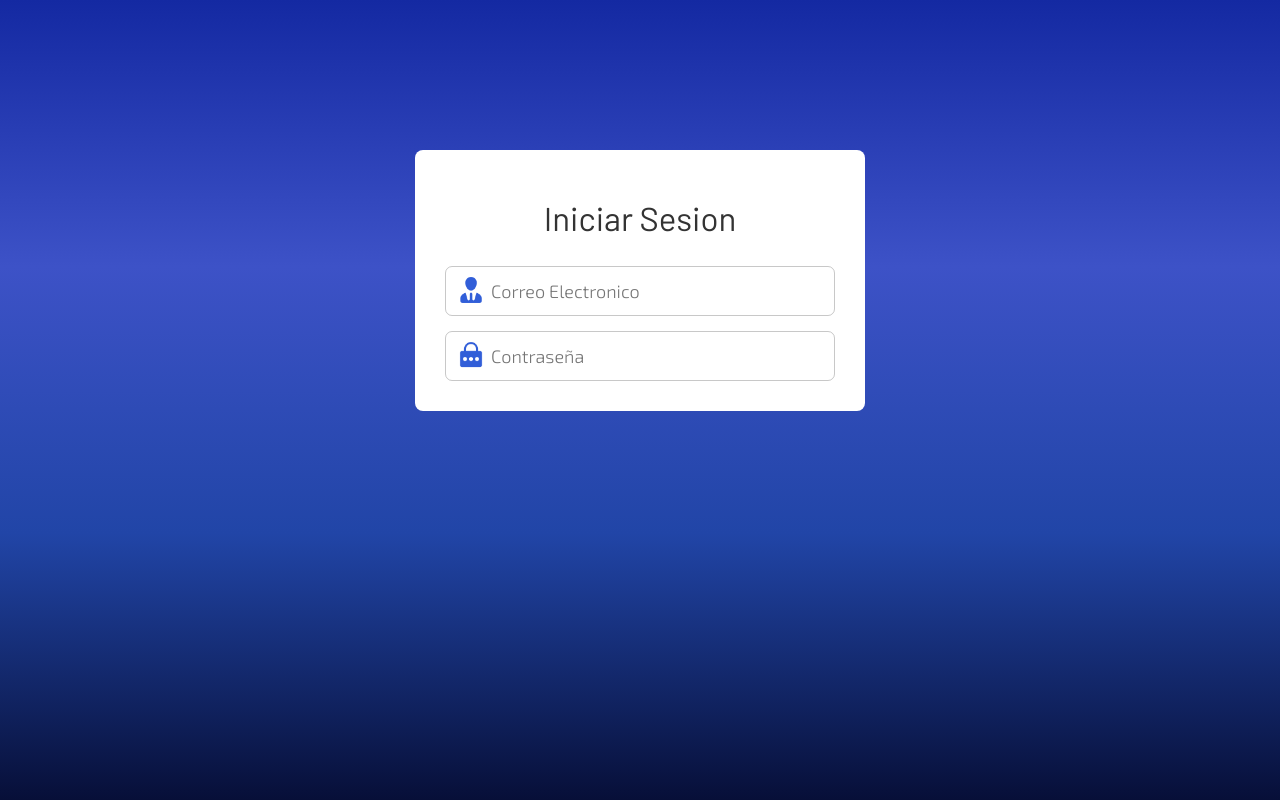
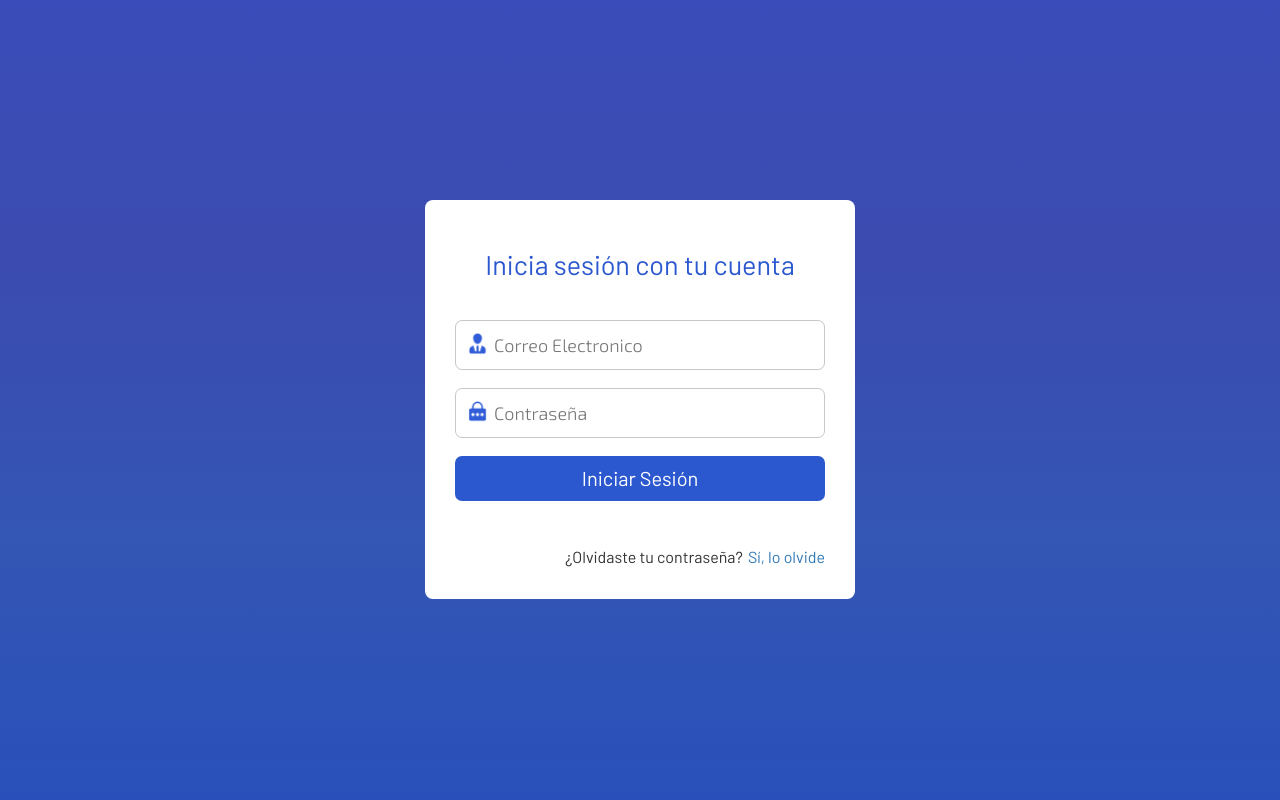
Before and after one commit to CristhoferMF/Quipu, a PHP site: page /seguimiento/login in a window 1280 px wide. Run offline with PHP 8.4, Linux system fonts and the light colour scheme.

Commit message:
Diseño: login y inicio terminado.Rutas de acceso a estas hechas. Siguiente paso: Olvido Contrasena

```diff
--- a/assets/css/login.css
+++ b/assets/css/login.css
@@ -4,41 +4,82 @@
 
 }
 .bg-blue{
-    background: linear-gradient(#1429a2,#3d52c7,#2145a7,#070f38);
+    background: linear-gradient(#3a4cb9,#3b4baf,#3456b4,#2950ba);
     height: 100vh;
     width: 100%;
     top: 0;
     position: fixed;
 }
 .content-mother{
-    margin-top: 150px;
+    margin-top: 200px;
+    margin-bottom:100px;
 }
 .small-top-space{
-    margin-top: 15px;
+    margin-top: 18px;
 }
 .white{
     background: white;
 }
+.btn-iniciar{
+    color: white;
+    background: #2b58cf;
+    border: none;
+    font-size: 18px;
+    margin-top: 50px;
+    margin-bottom: 20px;
+    padding: 10px;
+    padding-left: 20px;
+    padding-right: 20px;
+}
+footer{
+    position: absolute;
+    z-index: 1;
+    bottom: 0;
+    width: 100%;
+    color: white;
+    font-size: 17px;
+    background: #2b58cf;
+    padding: 20px;
+    font-family: 'Barlow', sans-serif;
+    text-align: center;
+}
 .margin_auto{
     margin: auto;
 }
-.remove_float{
+.remove-float{
     float: none;
 }
 .content_width{
-    max-width: 450px;
+    max-width: 430px;
     padding:30px;
 }
-.content_width h2{
-    padding-bottom: 20px;
-    font-size: 33px;
+.bienvenido{
+    margin: auto;
+    font-family: 'Exo 2', sans-serif;
+    padding-left: 20px;
+    padding-right: 20px;
+}
+.bienvenido .span-h1{
+    color: #2753c6;
+}
+.bienvenido .span-h3{
+    color: #646464;
     font-family: 'Barlow', sans-serif;
 }
+.content_width h2{
+    padding-bottom: 30px;
+    font-size: 27px;
+    font-family: 'Barlow', sans-serif;
+    color: #2b58cf;
+}
+
 .border-radius-8{
     border-radius: 8px;
 }
 .display-flex{
-    display: inline-block;
+    display: flex;
+    flex-wrap: wrap;
+    justify-content: space-between;
 }
 .input-content{
     display: flex;
@@ -52,9 +93,9 @@
     font-family: 'Exo 2', sans-serif;
 }
 .input-content img{
-    height: 30px;
-    margin-top: 3px;
-    width: 30px;
+    height: 23px;
+    margin-top:6px;
+    width: 23px;
 }
 .input-content-input{
     width: 90%;
@@ -69,3 +110,43 @@
 .input-content-input:focus{
     outline: none;
 }
+.input-content-submit{
+    height: 45px;
+    width: 100%;
+    background: #2b58cf;
+    color: white;
+    border: none;
+    font-family: 'Barlow', sans-serif;
+    font-size: 20px;
+    border-radius: 7px;
+    margin-bottom: 20px;
+}
+.forgot-pass{
+    margin-top: 25px;
+    font-size: 16px;
+    font-family: 'Barlow', sans-serif;
+}
+.forgot-pass a{
+    margin-left: 5px;
+}
+@media only screen and (min-width: 500px) {
+    .span-h1 {
+        font-size: 80px;
+    }
+    .span-h3 {
+        font-size: 20px;
+    }
+}
+@media only screen and (max-height: 400px) {
+    footer{
+        display: none;
+    }
+}
+@media only screen and (max-width: 500px) {
+    .span-h1 {
+        font-size: 40px;
+    }
+    .span-h3 {
+        font-size: 15px;
+    }
+}
--- a/view/login.php
+++ b/view/login.php
@@ -3,24 +3,64 @@
 <head>
 	<title>Seguimiento | Login</title>
 	<link rel="stylesheet" href="https://maxcdn.bootstrapcdn.com/bootstrap/3.3.7/css/bootstrap.min.css">
-	<link rel="stylesheet" href="../assets/css/login.css">
+	<link rel="stylesheet" href="assets/css/login.css">
+	<script src="https://ajax.googleapis.com/ajax/libs/jquery/3.3.1/jquery.min.js"></script>
 	<meta name="viewport" content="width=device-width, initial-scale=1, maximum-scale=1, user-scalable=no">
+	<meta charset="utf-8">
+	<script>
+        $(document).ready(function(){
+            $("#correo").focusin(function(){
+                $("#input-content-id").css({
+                    border:'1px solid #2b58cf'
+                }).animate({
+                    borderWidth:1.3
+                },400);
+            }).focusout(function(){
+            $("#input-content-id").css({
+                    border:'1px solid rgba(153, 153, 153, 0.54)'
+                }).animate({
+                    borderWidth:1
+                },500);
+        });
+
+            $("#password").focusin(function(){
+                $("#input-content-2-id").css({
+                    border:'1px solid #2b58cf'
+                }).animate({
+                    borderWidth:1.3
+                },400);
+            }).focusout(function(){
+            $("#input-content-2-id").css({
+                    border:'1px solid rgba(153, 153, 153, 0.54)'
+                }).animate({
+                    borderWidth:1
+                },500);
+        });
+        });
+
+    </script>
 </head>
 <body>
    <div class="bg-blue remove_float">
    </div>
     <div class="content-mother">
-        <div class="content_width col-xs-11 remove_float center-block white border-radius-8">
-        <h2 class="text-center">Iniciar Sesion</h2>
+        <div class="content_width col-xs-11 remove-float center-block white border-radius-8">
+        <h2 class="text-center">Inicia sesión con tu cuenta</h2>
 	        <form action="">
-            <div class="input-content">
-                <img src="../assets/img/user.png" alt="">
-                <input type="text" placeholder="Correo Electronico" class="input-content-input">
+            <div class="input-content" id="input-content-id">
+               <label for="correo">
+                   <img src="assets/img/user.png" alt="">
+                   </label>
+                <input type="email" placeholder="Correo Electronico" class="input-content-input" id="correo">
             </div>
-            <div class="input-content small-top-space">
-                <img src="../assets/img/pass.png" alt="">
-                <input type="password" placeholder="Contraseña" class="input-content-input">
+            <div class="input-content small-top-space" id="input-content-2-id">
+               <label for="password">
+                   <img src="assets/img/pass.png" alt="">
+               </label>
+                <input type="password" placeholder="Contraseña" class="input-content-input" id="password">
             </div>
+            <input type="submit" class="input-content-submit small-top-space" value="Iniciar Sesión">
+            <div class="forgot-pass text-right">¿Olvidaste tu contraseña?<a href="">Sí, lo olvide</a></div>
 	        </form>
    </div>
     </div>
```
Also changed, not shown: view/home.php (+15 -3 lines), assets/img/bussines.png (added).
